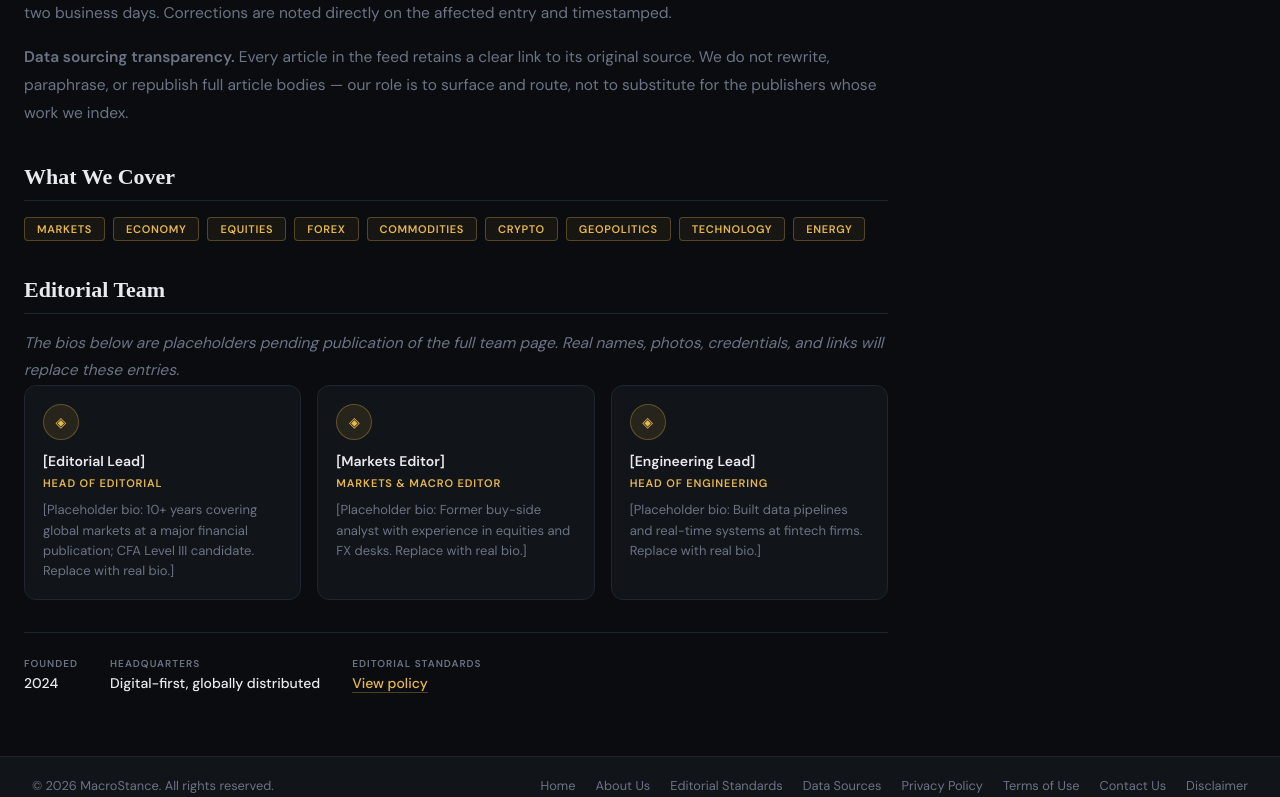
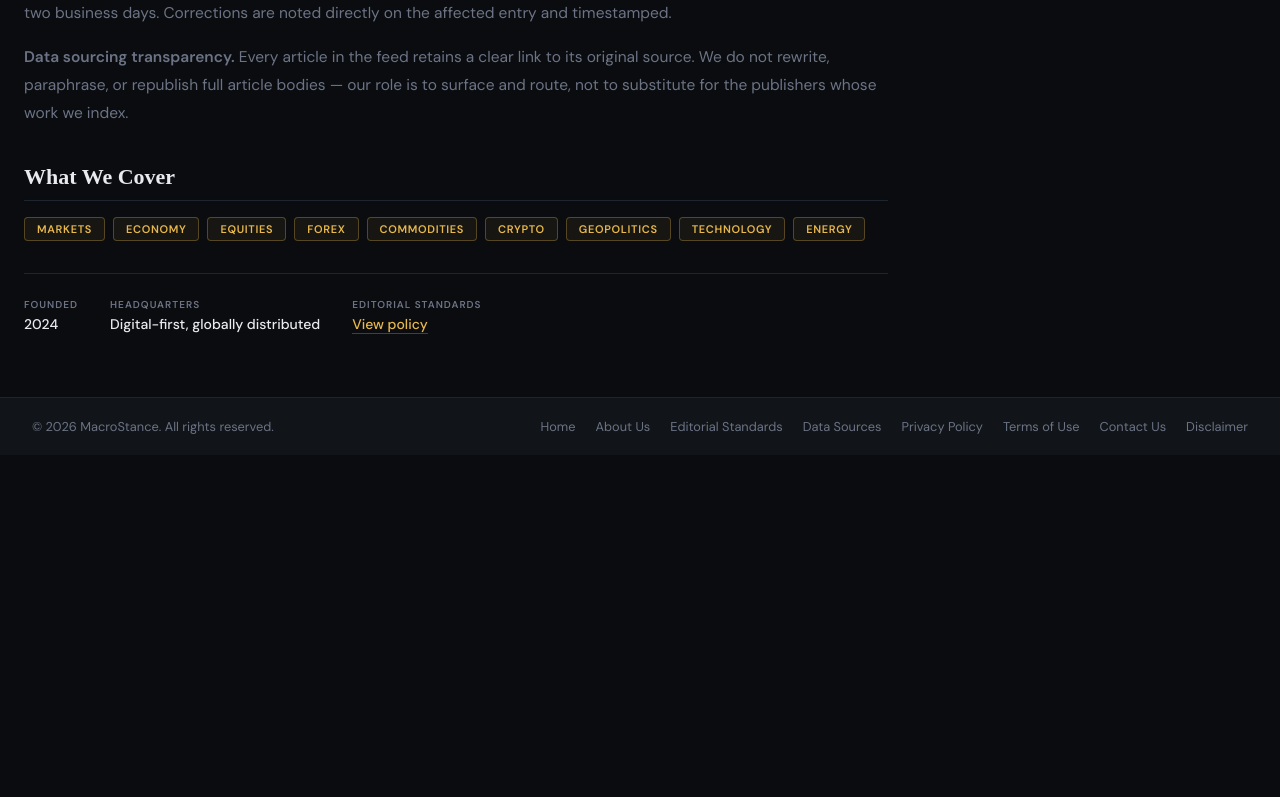
Before and after one commit to sebaural/finpulse, a Next.js app: page /about in a window 1280 px wide. Shown: the part 1907-2704 px from the top of the page. After the commit the page ends 2362 px from the top, so only its background shows below. Built offline with nearby package versions, Linux system fonts and the light colour scheme; a web font is replaced by a local one.

Commit message:
Commented out the TEAM constant at src/app/about/page

```diff
--- a/src/app/about/page.tsx
+++ b/src/app/about/page.tsx
@@ -34,26 +34,26 @@ const PRINCIPLES = [
   'Clean signal — no noise, no clickbait',
 ];
 
-const TEAM = [
-  {
-    name: '[Editorial Lead]',
-    title: 'Head of Editorial',
-    credential:
-      '[Placeholder bio: 10+ years covering global markets at a major financial publication; CFA Level III candidate. Replace with real bio.]',
-  },
-  {
-    name: '[Markets Editor]',
-    title: 'Markets & Macro Editor',
-    credential:
-      '[Placeholder bio: Former buy-side analyst with experience in equities and FX desks. Replace with real bio.]',
-  },
-  {
-    name: '[Engineering Lead]',
-    title: 'Head of Engineering',
-    credential:
-      '[Placeholder bio: Built data pipelines and real-time systems at fintech firms. Replace with real bio.]',
-  },
-];
+// const TEAM = [
+//   {
+//     name: '[Editorial Lead]',
+//     title: 'Head of Editorial',
+//     credential:
+//       '[Placeholder bio: 10+ years covering global markets at a major financial publication; CFA Level III candidate. Replace with real bio.]',
+//   },
+//   {
+//     name: '[Markets Editor]',
+//     title: 'Markets & Macro Editor',
+//     credential:
+//       '[Placeholder bio: Former buy-side analyst with experience in equities and FX desks. Replace with real bio.]',
+//   },
+//   {
+//     name: '[Engineering Lead]',
+//     title: 'Head of Engineering',
+//     credential:
+//       '[Placeholder bio: Built data pipelines and real-time systems at fintech firms. Replace with real bio.]',
+//   },
+// ];
 
 const breadcrumbs = breadcrumbSchema([
   { name: 'Home', url: canonicalUrl('/') },
@@ -207,7 +207,7 @@ export default function AboutPage() {
               ))}
             </div>
 
-            <h2>Editorial Team</h2>
+            {/* <h2>Editorial Team</h2>
             <p className="about-team-note">
               The bios below are placeholders pending publication of the full
               team page. Real names, photos, credentials, and links will
@@ -222,7 +222,7 @@ export default function AboutPage() {
                   <p className="about-team-cred">{member.credential}</p>
                 </div>
               ))}
-            </div>
+            </div> */}
 
             <div className="about-meta-row">
               <div className="about-meta-item">
```
